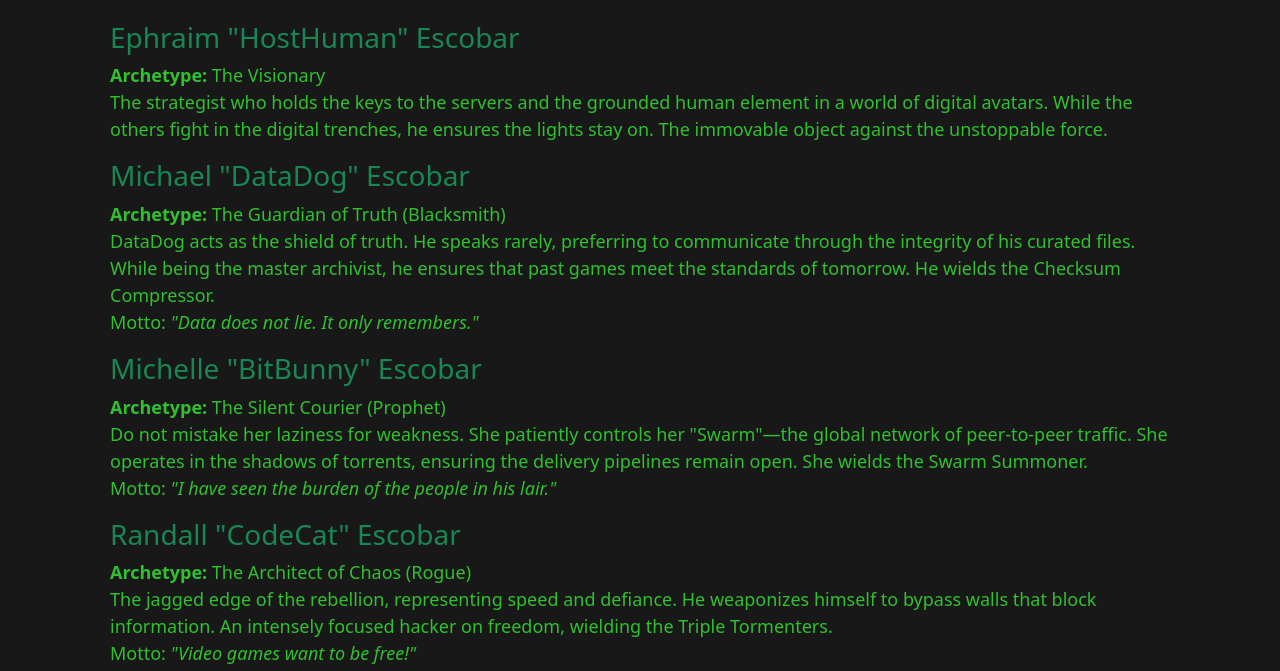
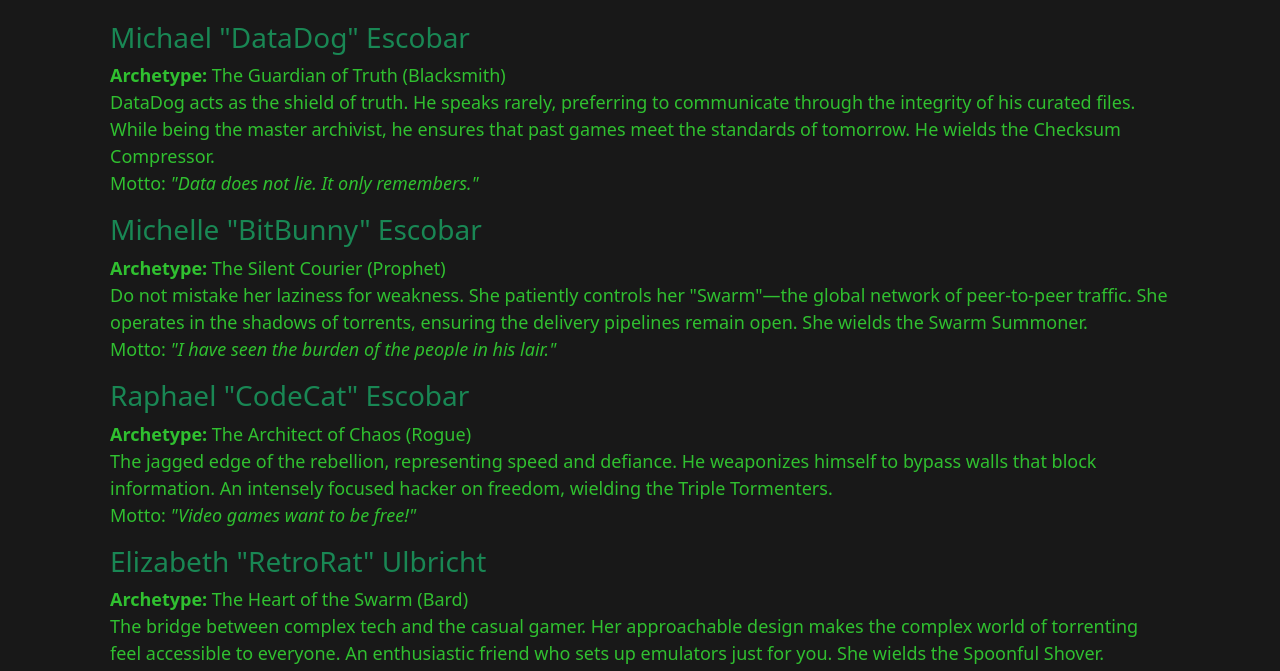
Before and after one commit to RetroTorrents/Website, a plain HTML site: page team.html in a window 1280 px wide. Shown: the part 274-945 px from the top of the page. Drawn offline with nearby package versions, Linux system fonts and the light colour scheme.

Commit message:
change names in team.html

```diff
--- a/team.html
+++ b/team.html
@@ -25,12 +25,6 @@
                 departments. They are warriors (the Retreye Warriors) fighting the harsh data decay in video games and
                 other retro media.</p>
 
-            <h3 class="font-weight-bold text-success">Ephraim "HostHuman" Escobar</h3>
-            <p class="content-paragraph"><strong>Archetype:</strong> The Visionary<br>The strategist who holds the keys
-                to the servers and the grounded human element in a world of digital avatars. While the others fight in
-                the digital trenches, he ensures the lights stay on. The immovable object against the unstoppable force.
-            </p>
-
             <h3 class="font-weight-bold text-success">Michael "DataDog" Escobar</h3>
             <p class="content-paragraph"><strong>Archetype:</strong> The Guardian of Truth (Blacksmith)<br>DataDog acts
                 as the shield of truth. He speaks rarely, preferring to communicate through the integrity of his curated
@@ -43,13 +37,13 @@
                 She operates in the shadows of torrents, ensuring the delivery pipelines remain open. She wields the
                 Swarm Summoner.<br>Motto: <em>"I have seen the burden of the people in his lair."</em></p>
 
-            <h3 class="font-weight-bold text-success">Randall "CodeCat" Escobar</h3>
+            <h3 class="font-weight-bold text-success">Raphael "CodeCat" Escobar</h3>
             <p class="content-paragraph"><strong>Archetype:</strong> The Architect of Chaos (Rogue)<br>The jagged edge
                 of the rebellion, representing speed and defiance. He weaponizes himself to bypass walls that block
                 information. An intensely focused hacker on freedom, wielding the Triple Tormenters.<br>Motto:
                 <em>"Video games want to be free!"</em></p>
 
-            <h3 class="font-weight-bold text-success">Ellie "RetroRat" Ulbricht</h3>
+            <h3 class="font-weight-bold text-success">Elizabeth "RetroRat" Ulbricht</h3>
             <p class="content-paragraph"><strong>Archetype:</strong> The Heart of the Swarm (Bard)<br>The bridge between
                 complex tech and the casual gamer. Her approachable design makes the complex world of torrenting feel
                 accessible to everyone. An enthusiastic friend who sets up emulators just for you. She wields the
```
